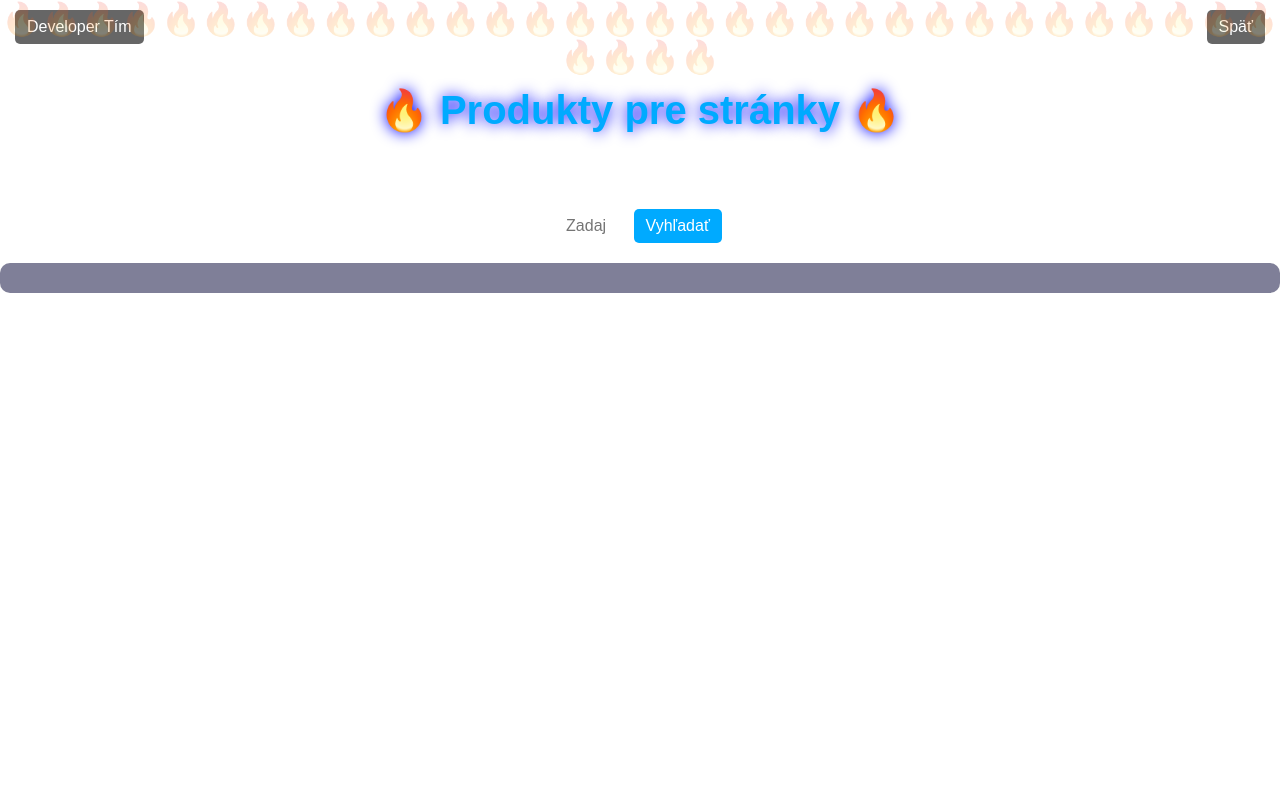
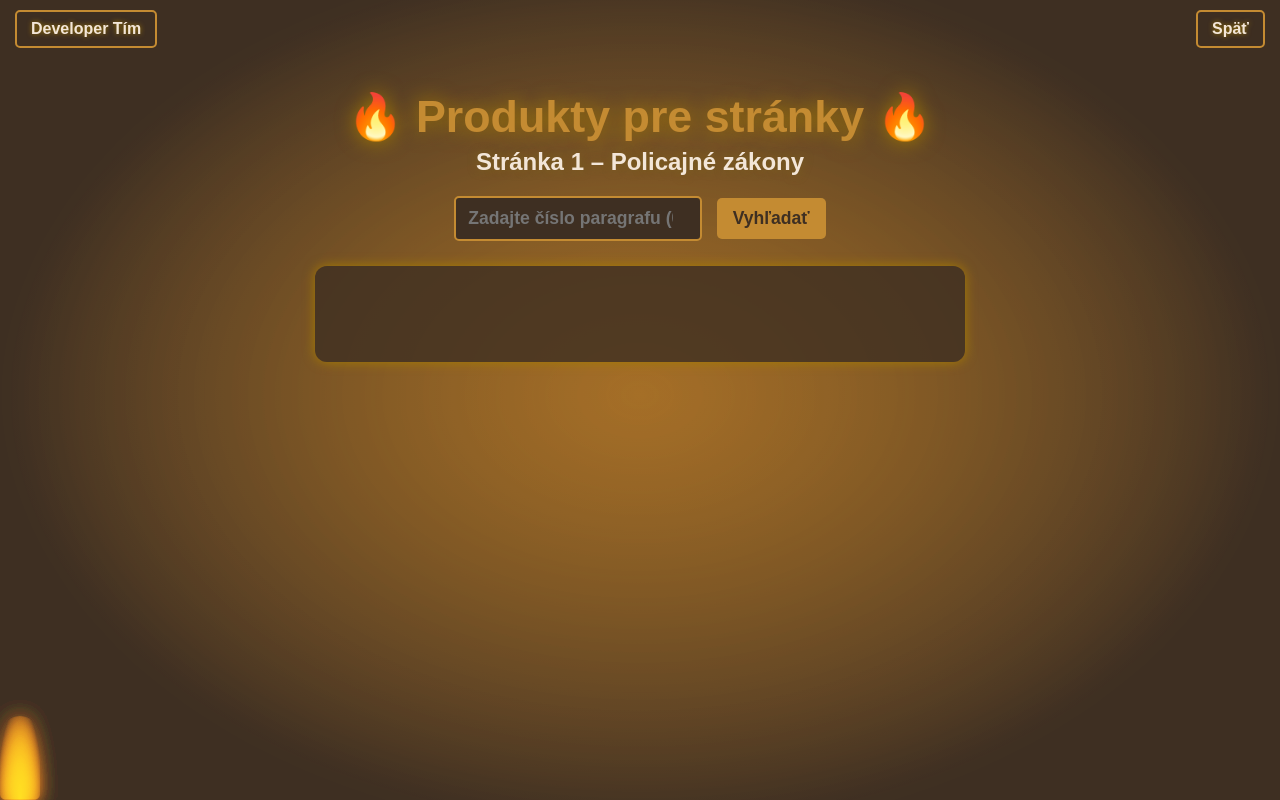
Before and after one commit to mattadix/WESK-Staff, a website: page tst.html in a window 1280 px wide. Drawn offline with Linux system fonts and the light colour scheme.

Commit message:
Update tst.html

```diff
--- a/tst.html
+++ b/tst.html
@@ -1,34 +1,76 @@
+
 <!DOCTYPE html>
 <html lang="sk">
 <head>
-<meta charset="UTF-8">
+<meta charset="UTF-8" />
+<meta name="viewport" content="width=device-width, initial-scale=1" />
 <title>Produkty pre stránky</title>
 <style>
+    /* Farby inšpirované historickými teplými tónmi (Zom kostol) */
     body {
         margin: 0;
         font-family: Arial, sans-serif;
-        background: url('A584F611-84BD-4DD4-9D10-BF9FD5A55CDD.jpeg') center/cover no-repeat fixed;
-        color: white;
+        background: #3e2f22; /* tmavohnedá základná farba */
+        color: #f3e6d8; /* svetlý béžový text */
         text-align: center;
         padding-top: 60px;
+        position: relative;
+        overflow-x: hidden;
     }
 
-    /* Animované ohníky na pozadí */
-    body::after {
-        content: "🔥🔥🔥🔥🔥🔥🔥🔥🔥🔥🔥🔥🔥🔥🔥🔥🔥🔥🔥🔥🔥🔥🔥🔥🔥🔥🔥🔥🔥🔥🔥🔥🔥🔥🔥🔥";
+    /* Animované ohníky ako skutočné plamene na pozadí */
+    /* Použijeme CSS plamene z gradientov + animácie */
+    body::before {
+        content: "";
         position: fixed;
-        top: 0;
-        left: 0;
-        width: 100%;
-        height: 100%;
-        font-size: 2em;
-        opacity: 0.15;
-        animation: flicker 2s infinite alternate;
+        top: 0; left: 0;
+        width: 100%; height: 100%;
         pointer-events: none;
+        background:
+            radial-gradient(ellipse at center, rgba(255,120,0,0.3) 0%, transparent 70%),
+            radial-gradient(ellipse at center, rgba(255,220,50,0.2) 0%, transparent 70%);
+        animation: flickerFlame 3s infinite alternate;
+        mix-blend-mode: screen;
+        z-index: -2;
     }
-    @keyframes flicker {
-        0% { opacity: 0.1; }
-        100% { opacity: 0.2; }
+    /* Viac malých plameňov (absolútne pozície) */
+    .fire {
+        position: fixed;
+        bottom: 0;
+        width: 40px;
+        height: 80px;
+        background: radial-gradient(ellipse at bottom, #ff6600 0%, transparent 80%);
+        filter: drop-shadow(0 0 10px #ff4500);
+        animation: flickerFlame 1.5s infinite alternate;
+        opacity: 0.7;
+        border-radius: 20px 20px 5px 5px;
+        mix-blend-mode: screen;
+        pointer-events: none;
+        z-index: -1;
+    }
+    .fire:nth-child(1) { left: 5%; animation-delay: 0s; }
+    .fire:nth-child(2) { left: 15%; animation-delay: 0.5s; height: 70px; }
+    .fire:nth-child(3) { left: 30%; animation-delay: 0.2s; height: 75px; }
+    .fire:nth-child(4) { left: 50%; animation-delay: 0.7s; height: 85px; }
+    .fire:nth-child(5) { left: 70%; animation-delay: 0.4s; height: 65px; }
+    .fire:nth-child(6) { left: 85%; animation-delay: 0.3s; height: 80px; }
+
+    @keyframes flickerFlame {
+        0% {
+            transform: scaleY(1) translateY(0);
+            opacity: 0.6;
+            filter: drop-shadow(0 0 6px #ff4500);
+        }
+        50% {
+            transform: scaleY(1.1) translateY(-5px);
+            opacity: 0.8;
+            filter: drop-shadow(0 0 12px #ff8c00);
+        }
+        100% {
+            transform: scaleY(1) translateY(0);
+            opacity: 0.6;
+            filter: drop-shadow(0 0 6px #ff4500);
+        }
     }
 
     /* Horné tlačidlá */
@@ -40,68 +82,126 @@
         justify-content: space-between;
         padding: 0 15px;
         box-sizing: border-box;
+        z-index: 10;
     }
     .top-buttons button {
-        background-color: rgba(0, 0, 0, 0.6);
-        color: white;
-        border: none;
-        padding: 8px 12px;
+        background-color: rgba(62, 47, 34, 0.8);
+        color: #f3e6d8;
+        border: 2px solid #c48b32;
+        padding: 8px 14px;
         border-radius: 5px;
         cursor: pointer;
         font-size: 1em;
+        font-weight: 600;
+        text-shadow: 0 0 5px #a67c00;
+        transition: background-color 0.3s, color 0.3s;
     }
     .top-buttons button:hover {
-        background-color: rgba(0, 0, 0, 0.8);
+        background-color: #c48b32;
+        color: #3e2f22;
+        border-color: #f3e6d8;
     }
 
     /* Developer tím okno */
     #developerInfo {
         display: none;
-        background-color: rgba(0, 0, 0, 0.8);
+        background-color: rgba(62, 47, 34, 0.9);
         padding: 20px;
         border-radius: 10px;
-        max-width: 300px;
-        margin: 20px auto;
+        max-width: 320px;
+        margin: 30px auto 0;
         text-align: center;
+        box-shadow: 0 0 15px #c48b32;
+        font-weight: 600;
+    }
+    #developerInfo h3 {
+        margin: 0;
+        color: #c48b32;
+        text-shadow: 0 0 7px #a67c00;
+        font-size: 1.6em;
+    }
+    #developerInfo p {
+        margin: 8px 0;
+        font-size: 1.1em;
+        color: #f3e6d8;
+        text-shadow: 0 0 3px #7a5f1e;
     }
     #developerInfo img {
         width: 100px;
         height: 100px;
         border-radius: 50%;
         object-fit: cover;
-        margin-top: 10px;
+        margin-top: 15px;
+        border: 3px solid #c48b32;
+        box-shadow: 0 0 10px #a67c00;
     }
 
-    /* Vyhľadávanie paragrafov */
+    /* Hlavné titulky */
     h1 {
-        font-size: 2.5em;
-        color: #00aaff;
-        text-shadow: 0 0 15px #00f;
+        font-size: 2.8em;
+        color: #c48b32;
+        text-shadow: 0 0 20px #a67c00;
+        margin-bottom: 5px;
     }
+    h2 {
+        color: #f3e6d8;
+        text-shadow: 0 0 10px #7a5f1e;
+        margin-top: 0;
+        margin-bottom: 20px;
+        font-weight: 600;
+    }
+
+    /* Vyhľadávacia sekcia */
     .search-box {
         margin-top: 20px;
     }
-    input {
-        padding: 8px;
-        font-size: 1em;
+    input[type=number] {
+        padding: 10px 12px;
+        font-size: 1.1em;
         border-radius: 5px;
-        border: none;
+        border: 2px solid #c48b32;
+        width: 220px;
+        max-width: 90%;
+        font-weight: 600;
+        background-color: #3e2f22;
+        color: #f3e6d8;
+        text-align: center;
+        outline: none;
+        transition: border-color 0.3s;
+    }
+    input[type=number]:focus {
+        border-color: #f3e6d8;
+        background-color: #503e29;
     }
     button.search {
-        padding: 8px 12px;
-        font-size: 1em;
+        padding: 10px 16px;
+        font-size: 1.1em;
         border: none;
         border-radius: 5px;
-        background-color: #00aaff;
-        color: white;
+        background-color: #c48b32;
+        color: #3e2f22;
+        font-weight: 700;
         cursor: pointer;
+        margin-left: 10px;
+        transition: background-color 0.3s;
     }
+    button.search:hover {
+        background-color: #a67c00;
+        color: #f3e6d8;
+    }
+
     #result {
-        margin-top: 20px;
-        font-size: 1.2em;
-        background: rgba(0,0,50,0.5);
-        padding: 15px;
-        border-radius: 10px;
+        margin-top: 25px;
+        font-size: 1.25em;
+        background: rgba(62, 47, 34, 0.8);
+        padding: 18px 25px;
+        border-radius: 12px;
+        max-width: 600px;
+        margin-left: auto;
+        margin-right: auto;
+        box-shadow: 0 0 12px #a67c00;
+        min-height: 60px;
+        font-weight: 600;
     }
 </style>
 </head>
@@ -119,15 +219,23 @@
     <h3>mattadixx</h3>
     <p>Vytvoril stránku</p>
     <p>Nascriptoval</p>
-    <img src="A584F611-84BD-4DD4-9D10-BF9FD5A55CDD.jpeg" alt="Profilovka">
+    <img src="A584F611-84BD-4DD4-9D10-BF9FD5A55CDD.jpeg" alt="Profilovka" />
 </div>
 
 <div class="search-box">
-    <input type="number" id="paragrafInput" placeholder="Zadajte číslo paragrafu (0-20)" min="0" max="20">
+    <input type="number" id="paragrafInput" placeholder="Zadajte číslo paragrafu (0-20)" min="0" max="20" />
     <button class="search" onclick="vyhladaj()">Vyhľadať</button>
 </div>
 
 <div id="result"></div>
+
+<!-- Animované ohníky - nie ako text -->
+<div class="fire"></div>
+<div class="fire"></div>
+<div class="fire"></div>
+<div class="fire"></div>
+<div class="fire"></div>
+<div class="fire"></div>
 
 <script>
 const paragrafy = {
```
